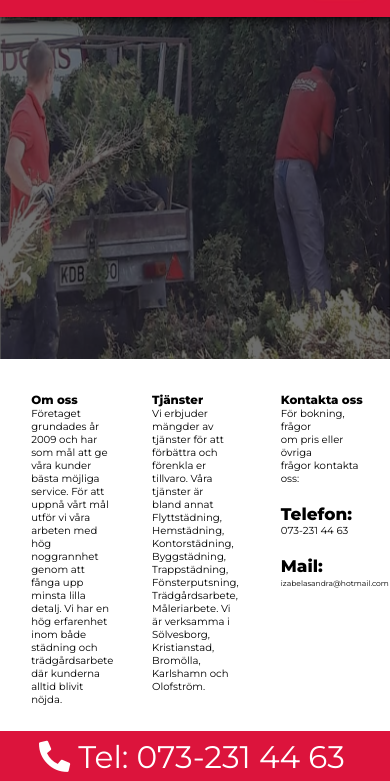
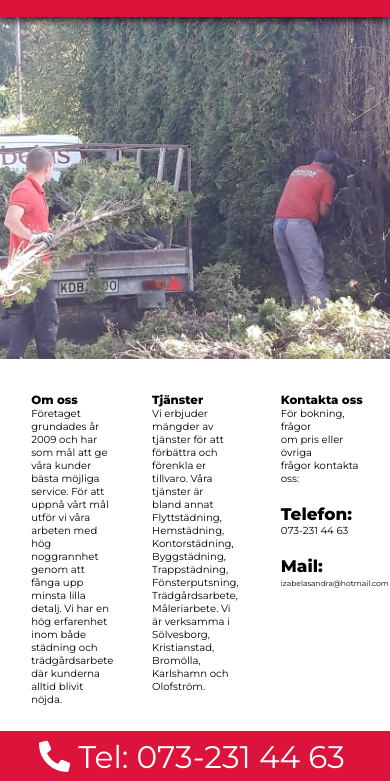
Before and after one commit to SebastianMorel/isabelas, a plain HTML site: page index.html in a window 390 px wide. Shown: the part 63-844 px from the top of the page. Drawn offline with nearby package versions, Linux system fonts and the light colour scheme; some packages are replaced by stand-ins of ours.

Commit message:
fixed slideshow by removing it

```diff
--- a/index.html
+++ b/index.html
@@ -56,16 +56,11 @@
     </header>
 <!--SECTIONS-->
     <section id="hem">
-      <div class="slideshow-container">
-        <div class="mySlides fade">
-          <img src="styles/images/slide1.jpg" alt="slide1" style="position:absolute;width:100%;height:50vh;margin-top: 80px;">
-        </div>
-        <div class="mySlides fade">
-          <img src="styles/images/slide2.jpg" alt="slide2" style="position:absolute;width:100%;height:50vh;margin-top: 80px;">
-        </div>
-        <div class="mySlides fade">
-          <img src="styles/images/slide3.jpg" alt="slide3" style="position:absolute;width:100%;height:50vh;margin-top: 80px;">
-        </div>
+      <div class="deskHeader">
+        <img src="styles/images/slide1.jpg" alt="slide1" style="position:absolute;width:100%;height:50vh;margin-top: 80px;">
+      </div>
+      <div class="phoneHeader">
+        <img src="styles/images/slide4.jpg" alt="slide2" style="position:absolute;width:100%;height:50vh;margin-top: 80px;">
       </div>
       <div class="homedesc">
         <div class="home_aboutus">
--- a/index.js
+++ b/index.js
@@ -29,28 +29,3 @@ $('.phone-navigation').on('click', function () {
     menuOpen = false;
   }
 });
-
-//SLIDESHOW
-var slideIndex = 1;
-showSlides(slideIndex);
-
-// Next/previous controls
-function plusSlides(n) {
-  showSlides(slideIndex += n);
-}
-
-// Thumbnail image controls
-var slideIndex = 0;
-showSlides();
-
-function showSlides() {
-  var i;
-  var slides = document.getElementsByClassName("mySlides");
-  for (i = 0; i < slides.length; i++) {
-    slides[i].style.display = "none";
-  }
-  slideIndex++;
-  if (slideIndex > slides.length) {slideIndex = 1}
-  slides[slideIndex-1].style.display = "block";
-  setTimeout(showSlides, 5000); // Change image every 2 seconds
-}
--- a/styles/style.css
+++ b/styles/style.css
@@ -667,34 +667,28 @@ footer{
 
 /* ----------------------------------------------------------------------------- SLIDESHOW ------------------------------------------------------------------------------ */
 /* Slideshow container */
-.slideshow-container {
+.deskHeader {
   width: 100%;
   height: 50%;
-  position: relative;
+  position: absolute;
+  display: block;
 }
 
-/* Hide the images by default */
-.mySlides {
-  position: relative;
+.phoneHeader {
+  width: 100%;
   height: 50%;
+  position: absolute;
+  display: none;
 }
 
-/* Fading animation */
-.fade {
-  -webkit-animation-name: fade;
-  -webkit-animation-duration: 1.5s;
-  animation-name: fade;
-  animation-duration: 1.5s;
-}
+@media (max-width:780px){
+  .deskHeader {
+    display: none;
+  }
 
-@-webkit-keyframes fade {
-  from {opacity: .4}
-  to {opacity: 1}
-}
-
-@keyframes fade {
-  from {opacity: .4}
-  to {opacity: 1}
+  .phoneHeader {
+    display: block;
+  }
 }
 
 /* ----------------------------------------------------------------------------- CONTACT ------------------------------------------------------------------------------ */
```
Also changed, not shown: styles/images/slide2.jpg (deleted), styles/images/slide3.jpg (deleted), styles/images/slide4.jpg (added), 1 other file.
